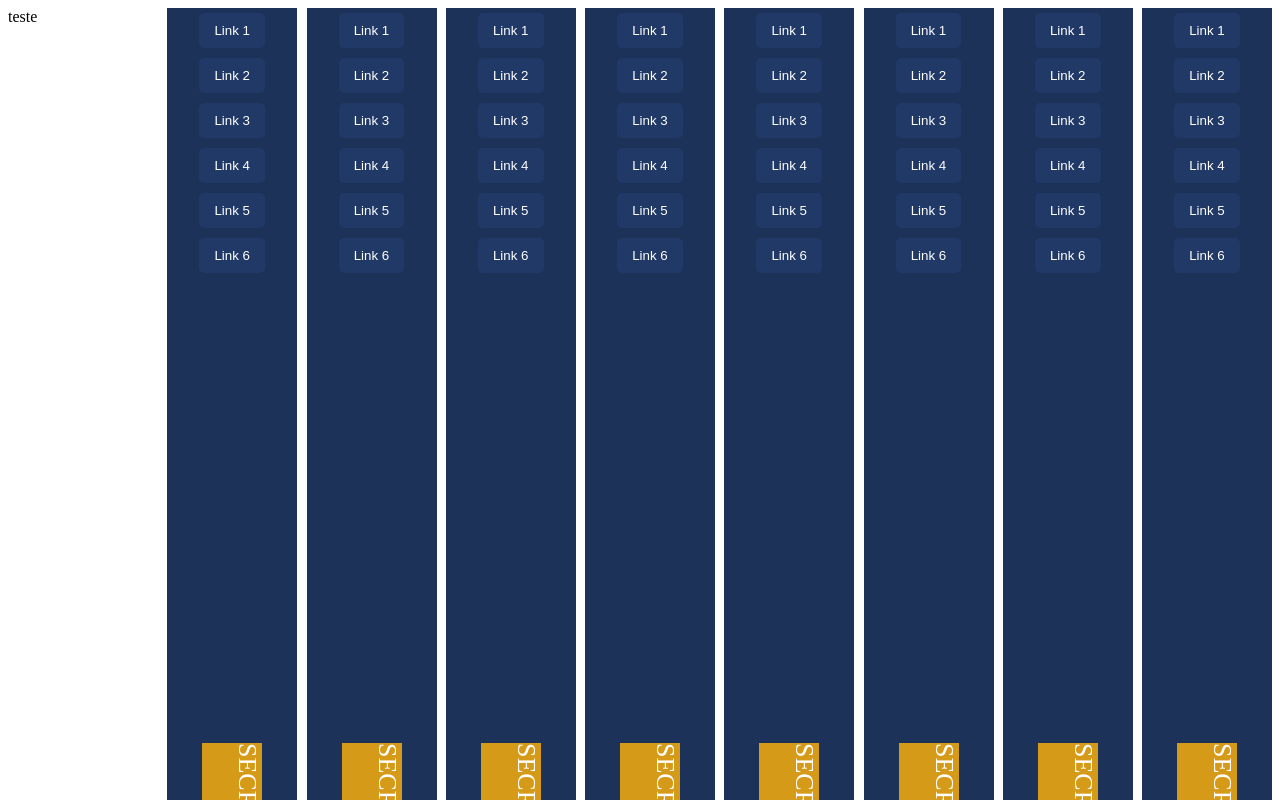
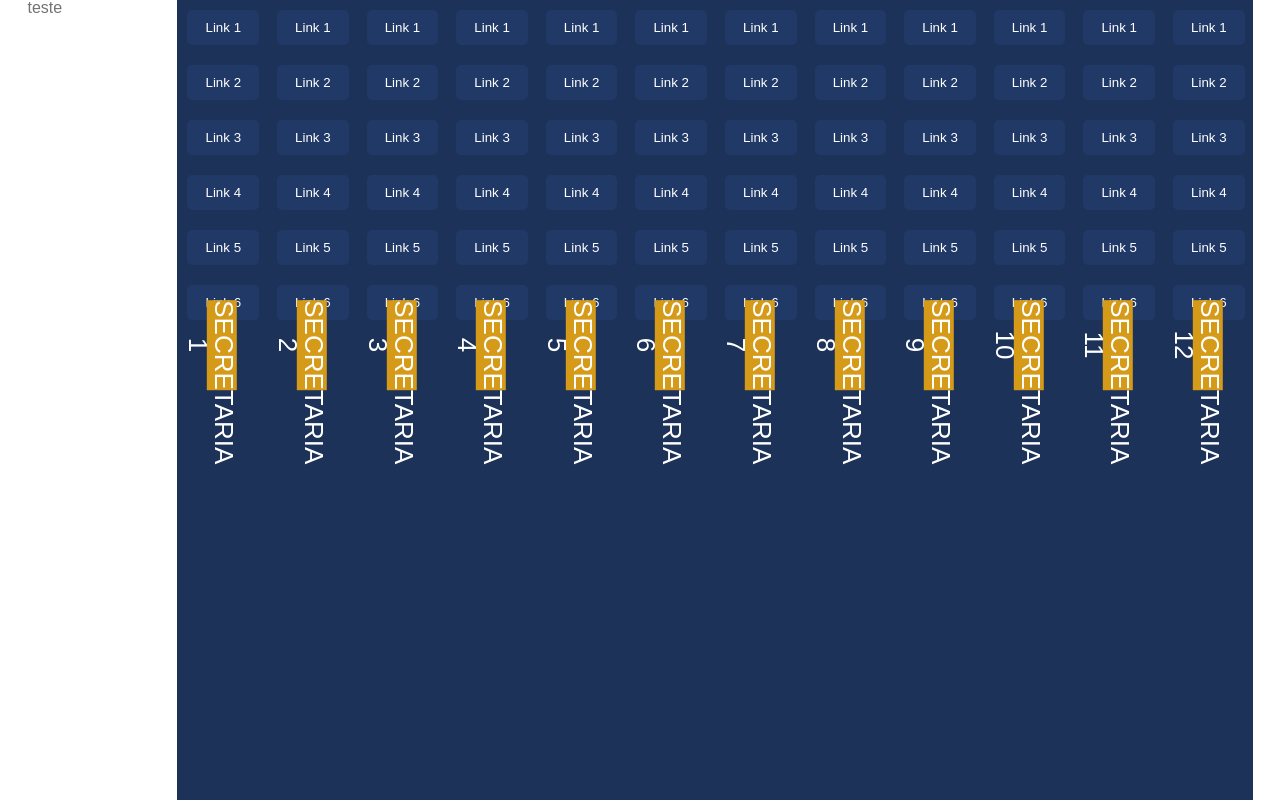
Before and after one commit to websam2/SPPerto_Frontend, an Angular app: page / in a window 1280 px wide. Shown: the top 800 px of the page. Built offline with nearby package versions, Linux system fonts and the light colour scheme.

Commit message:
ajustes nos cards

```diff
--- a/src/app/app.component.css
+++ b/src/app/app.component.css
@@ -1,23 +1,27 @@
-* {
-  box-sizing: border-box;
-  margin: 0;
-  padding: 0;
+#portal {
+  display: flex;
+  flex-wrap: wrap;
+  justify-content: center;
+  width: 100%;
+  min-width: 100%;
+  height: 100vh;
+  min-height: 100vh;
+  overflow: hidden;
 }
 
-.container {
-  display: flex;
-  flex-wrap: wrap;
-  justify-content: space-between;
-  background-color: #fff
+#sidebar {
+  position: relative;
+  height: 100vh;
+  width: 150px;
+  max-width: 150px;
 }
 
-.home {
-  width:150px
+#listItems {
+  height: 100vh;
+  width:7%;
 }
 
 .card {
-  flex: 0 0 130px;
-  width: 6%;
   height: 100vh;
   text-align: center;
   background-color: #1c3259;
@@ -29,10 +33,11 @@
 
 .link {
   display: inline-block;
-  margin: 5px;
+  width: 80%;
+  margin: 10px;
   padding: 10px 15px;
   background-color: #203966;
-  color: #FFF;
+  color: #fff;
   border: none;
   border-radius: 5px;
   cursor: pointer;
@@ -45,73 +50,16 @@
 
 .title {
   position: relative;
-  bottom: -500px;
   font-size: 26px;
+  height: 30px;
   background-color: #d69a19;
   color: #fff;
   text-transform: uppercase;
   transform: rotate(90deg);
 }
 
-
-
-
-
-
-
-/* body {
-  background-color: #465672;
-}
-
-.card.hover {
-  width: 34%;
-  background-color: #000;
-  color: #000;
-}
-
-.card {
-  height: 900px;
-  width: 10%;
-  background-color: #1c3259;
-  color: #fff;
-  display: inline-block;
-  align-items:center;
-  margin: 0 0.5% 10px;
-  position: relative;
-  overflow: hidden;
-  -moz-transition: width 0.5s ease;
-  -webkit-transition: width 0.5s ease;
-  -o-transition: width 0.5s ease;
-  transition: width 0.5s ease;
-  padding: 10px 0.5%;
-}
-
-.card button {
-  display: flex;
-  background-color: #203966;
-  color: #fff;
-  padding: 5px 10px;
-  border: 0;
-  margin: 0 0 15px;
-}
-
-.card .title {
-  position: relative;
-  bottom: -800px;
-  left: 0%;
-  width: 100%;
-  background-color: #d69a19;
-  color: #fff;
-  text-transform: uppercase;
-  transform: rotate(90deg);
-}
-
-@media only screen and (max-width: 1199px) {
+/* @media only screen and (max-width: 1199px) {
   .card,
-  .card.hover {
-    width: 100%;
-  }
-
   .card {
     height: 150px;
   }
@@ -131,4 +79,8 @@
   .card .more {
     display: block;
   }
-} */
+} .hover {
+    width: 100%;
+  }
+
+  .card */
--- a/src/app/app.component.html
+++ b/src/app/app.component.html
@@ -1,9 +1,11 @@
-<div class="container">
-  <div class="home">teste</div>
-  <div class="card" *ngFor="let selection of selections">
-    <div class="selection">
-      <button class="link" *ngFor="let link of selection.links">Link {{ link }}</button>
-      <div class="title">{{ selection.title }}</div>
+<div id="portal">
+  <section id="sidebar">teste</section>
+  <section id="listItems" *ngFor="let card of cards">
+    <div class="card">
+      <button class="link" *ngFor="let link of card.links">
+        Link {{ link }}
+      </button>
+      <div class="title">{{ card.title }}</div>
     </div>
-  </div>
+  </section>
 </div>
--- a/src/app/app.component.ts
+++ b/src/app/app.component.ts
@@ -1,6 +1,6 @@
 import { Component } from '@angular/core';
 
-interface Selection {
+interface Card {
   title: string;
   links: number[];
 }
@@ -11,7 +11,7 @@ interface Selection {
   styleUrls: ['./app.component.css']
 })
 export class AppComponent {
-  selections: Selection[] = [
+  cards: Card[] = [
     { title: 'Secretaria 1', links: [1, 2, 3, 4, 5, 6] },
     { title: 'Secretaria 2', links: [1, 2, 3, 4, 5, 6] },
     { title: 'Secretaria 3', links: [1, 2, 3, 4, 5, 6] },
--- a/src/styles.css
+++ b/src/styles.css
@@ -1 +1,10 @@
-/* You can add global styles to this file, and also import other style files */
+body {
+    margin: 0;
+    padding: 0;
+    font-family: "Montserrat", Arial, sans-serif;
+    line-height: 1;
+    color: #737373;
+    background-color: #ff;
+    overflow-x: hidden;
+    overflow-y: auto;
+  }
```
